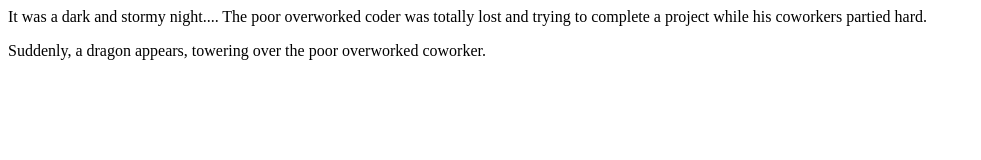
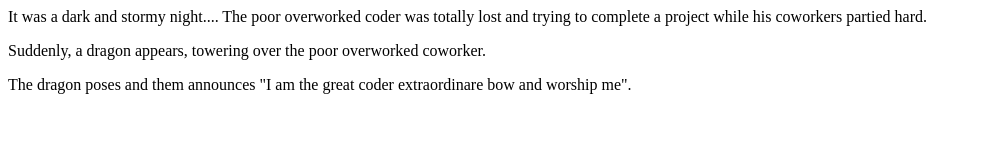
Before and after one commit to programmingdanielle/fireside-story, a plain HTML site: page index.html in a window 1280 px wide. Shown: the whole page, without its empty margins (0-981 px from the left). Drawn offline with Linux system fonts and the light colour scheme.

Commit message:
added 4th line of story

```diff
--- a/index.html
+++ b/index.html
@@ -4,6 +4,7 @@
             The poor overworked coder was totally lost and trying to complete a project while his coworkers partied hard.</p>
 
             <p>Suddenly, a dragon appears, towering over the poor overworked coworker.
+            <p>The dragon poses and them announces "I am the great coder extraordinare bow and worship me".</p>
         </p>
     </body>
 </html>
```
